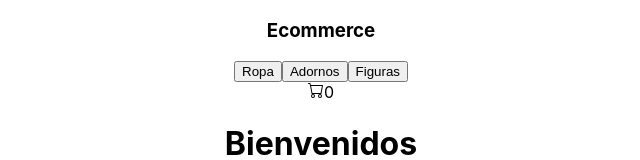
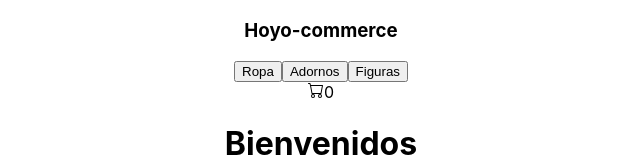
Before and after one commit to IanSantos13/ProyectReact, a React (Create React App) app in the folder my-app/: page / in a window 1280 px wide. Shown: the top 160 px of the page, without its empty margins (319-959 px from the left). Built offline with nearby package versions, Linux system fonts and the light colour scheme.

Commit message:
PreEntrega1+Santos

```diff
--- a/my-app/src/components/NavBar/NavBar.js
+++ b/my-app/src/components/NavBar/NavBar.js
@@ -3,7 +3,7 @@ import CartWidget from "../CartWidget/CartWidget"
 const NavBar = () => {
     return (
         <nav>
-            <h3>Ecommerce</h3>
+            <h3>Hoyo-commerce</h3>
             <div>
                 <button>Ropa</button>
                 <button>Adornos</button>
```
